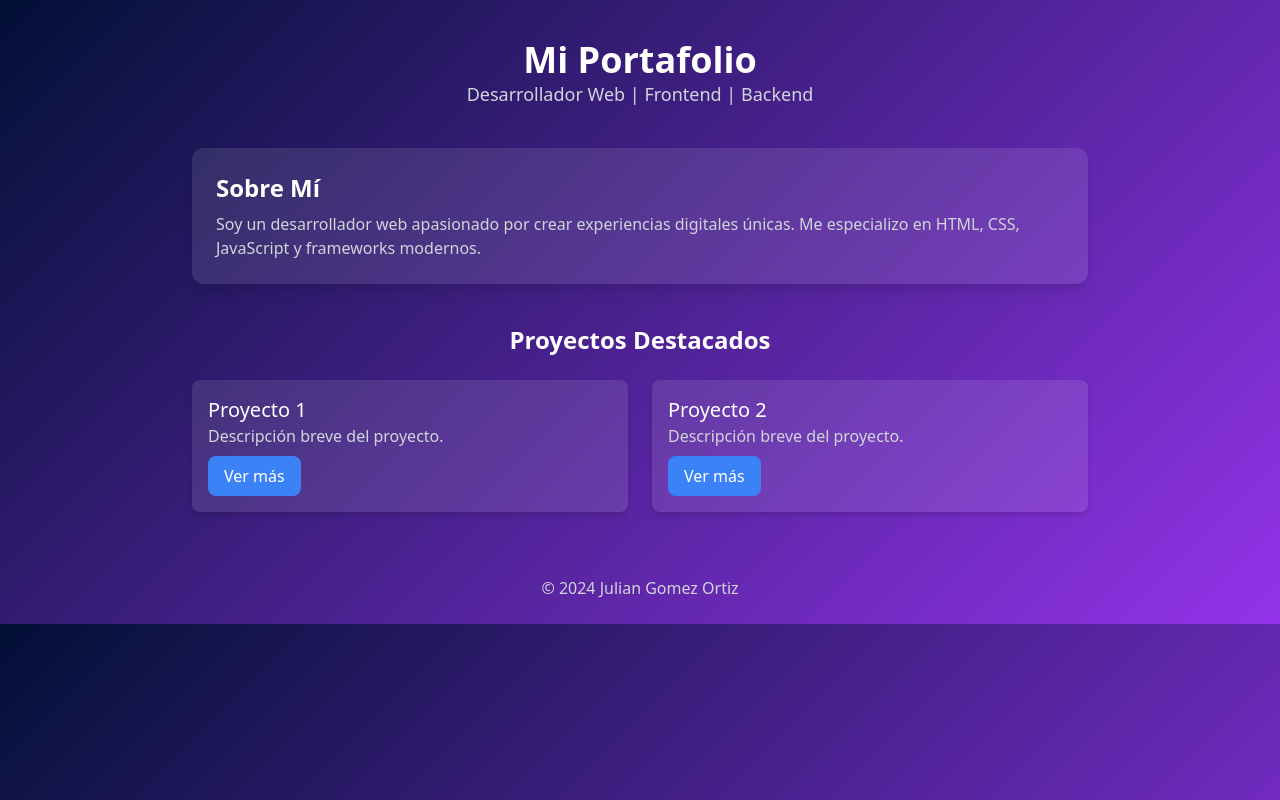
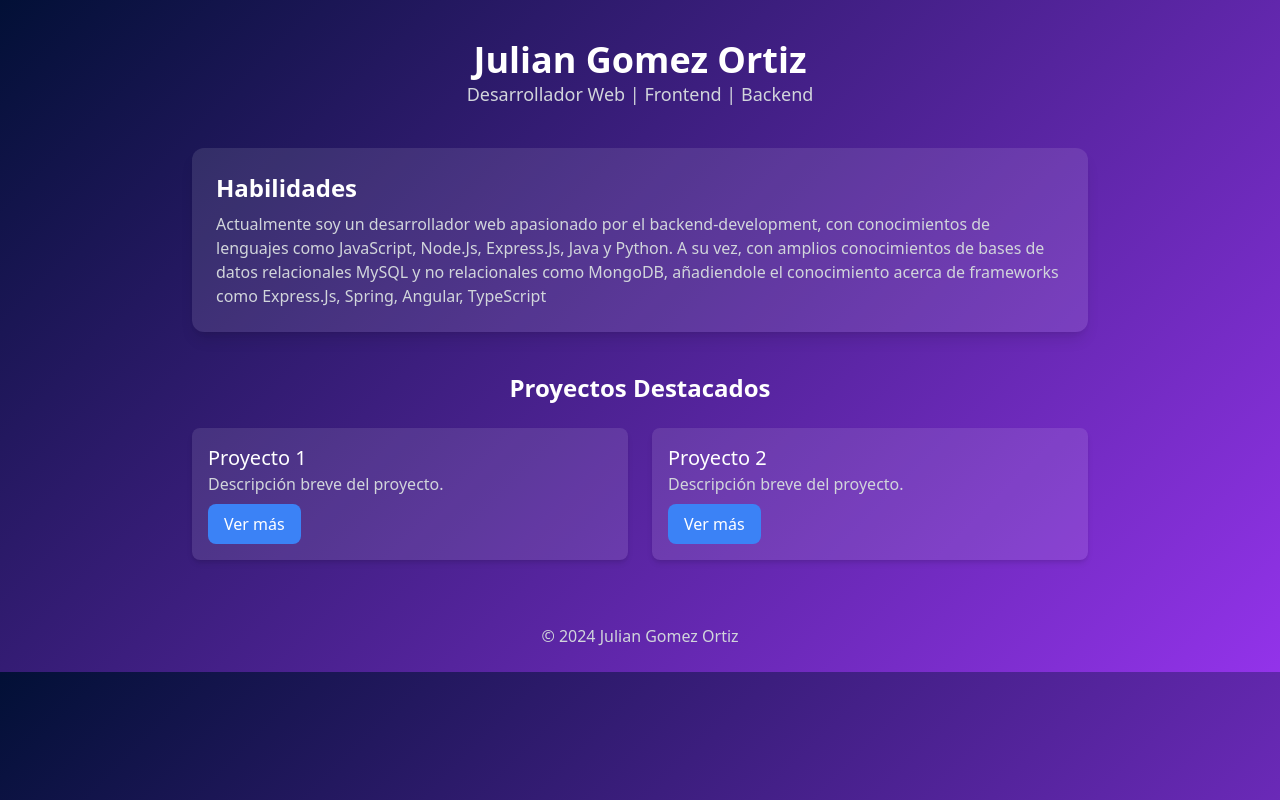
Before and after one commit to JulianGomezOrtiz/Portafolio, a website: page Index.html in a window 1280 px wide. Drawn offline with nearby package versions, Linux system fonts and the light colour scheme.

Commit message:
Actualizando información

```diff
--- a/Index.html
+++ b/Index.html
@@ -14,13 +14,13 @@
 <body class="text-white font-sans">
 
     <header class="text-center py-10">
-        <h1 class="text-4xl font-bold">Mi Portafolio</h1>
+        <h1 class="text-4xl font-bold">Julian Gomez Ortiz</h1>
         <p class="text-lg text-gray-300">Desarrollador Web | Frontend | Backend</p>
     </header>
 
     <section class="max-w-4xl mx-auto bg-white bg-opacity-10 p-6 rounded-xl shadow-lg">
-        <h2 class="text-2xl font-semibold">Sobre Mí</h2>
-        <p class="text-gray-300 mt-2">Soy un desarrollador web apasionado por crear experiencias digitales únicas. Me especializo en HTML, CSS, JavaScript y frameworks modernos.</p>
+        <h2 class="text-2xl font-semibold">Habilidades</h2>
+        <p class="text-gray-300 mt-2">Actualmente soy un desarrollador web apasionado por el backend-development, con conocimientos de lenguajes como JavaScript, Node.Js, Express.Js, Java y Python. A su vez, con amplios conocimientos de bases de datos relacionales MySQL y no relacionales como MongoDB, añadiendole el conocimiento acerca de frameworks como Express.Js, Spring, Angular, TypeScript</p>
     </section>
 
     <section class="max-w-4xl mx-auto mt-10">
```
